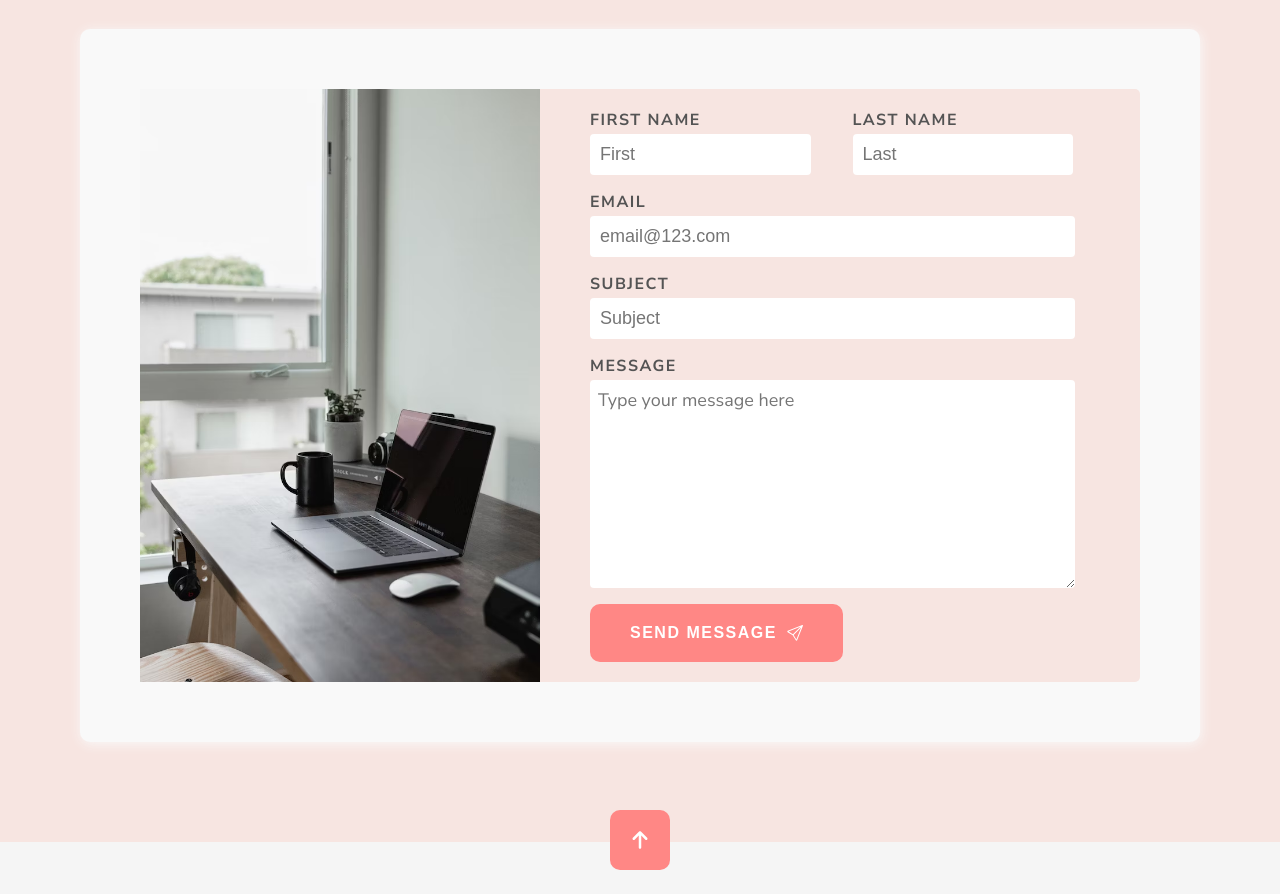
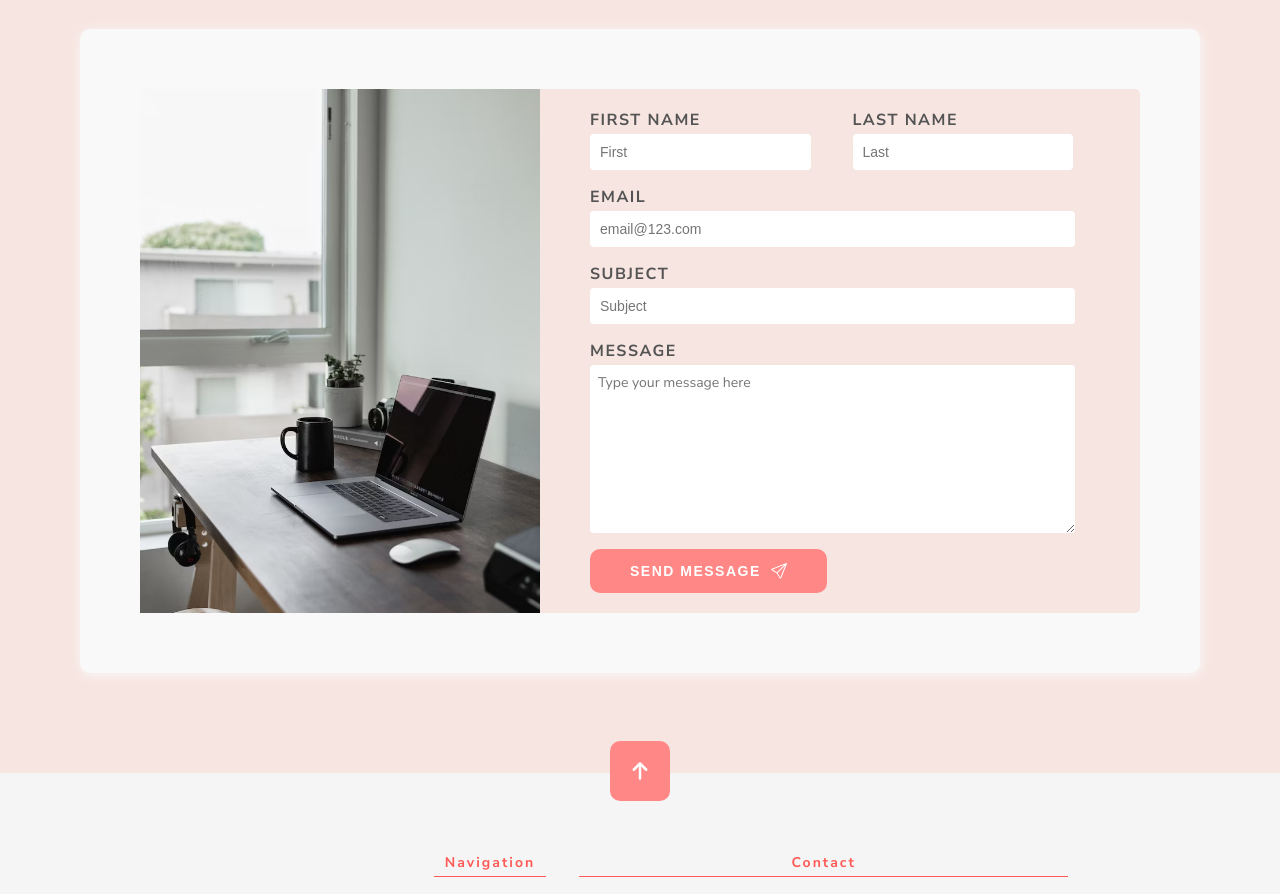
Before and after one commit to AmyInTech/Amys-Portfolio, a React (Create React App) app: page / in a window 1280 px wide. Shown: the part 3120-4014 px from the top of the page. Built offline with nearby package versions, Linux system fonts and the light colour scheme.

Commit message:
contact us font sizing

```diff
--- a/src/index.css
+++ b/src/index.css
@@ -1123,13 +1123,13 @@ nav {
 .contact-form label {
   color: var(--medium-gray);
   text-transform: uppercase;
-  font-size: var(--x-small);
+  font-size: 16px;
   letter-spacing: 1.5px;
   font-weight: 700;
 }
 
 .contact-form input {
-  font-size: 18px;
+  font-size: 14px;
   padding: 10px;
   border: none;
   border-radius: 4px;
@@ -1143,7 +1143,7 @@ nav {
   padding: 8px;
   border: none;
   border-radius: 4px;
-  font-size: 18px;
+  font-size: 14px;
   font-family: Nunito Sans, Montserrat, Arial;
 }
 
@@ -1188,9 +1188,9 @@ nav {
   display: flex;
   justify-content: center;
   align-items: center;
+  font-size: 14px;
   gap: 10px;
-  font-size: 16px;
-  padding: 20px 40px;
+  padding: 14px 40px;
   cursor: pointer;
 }
 
```
